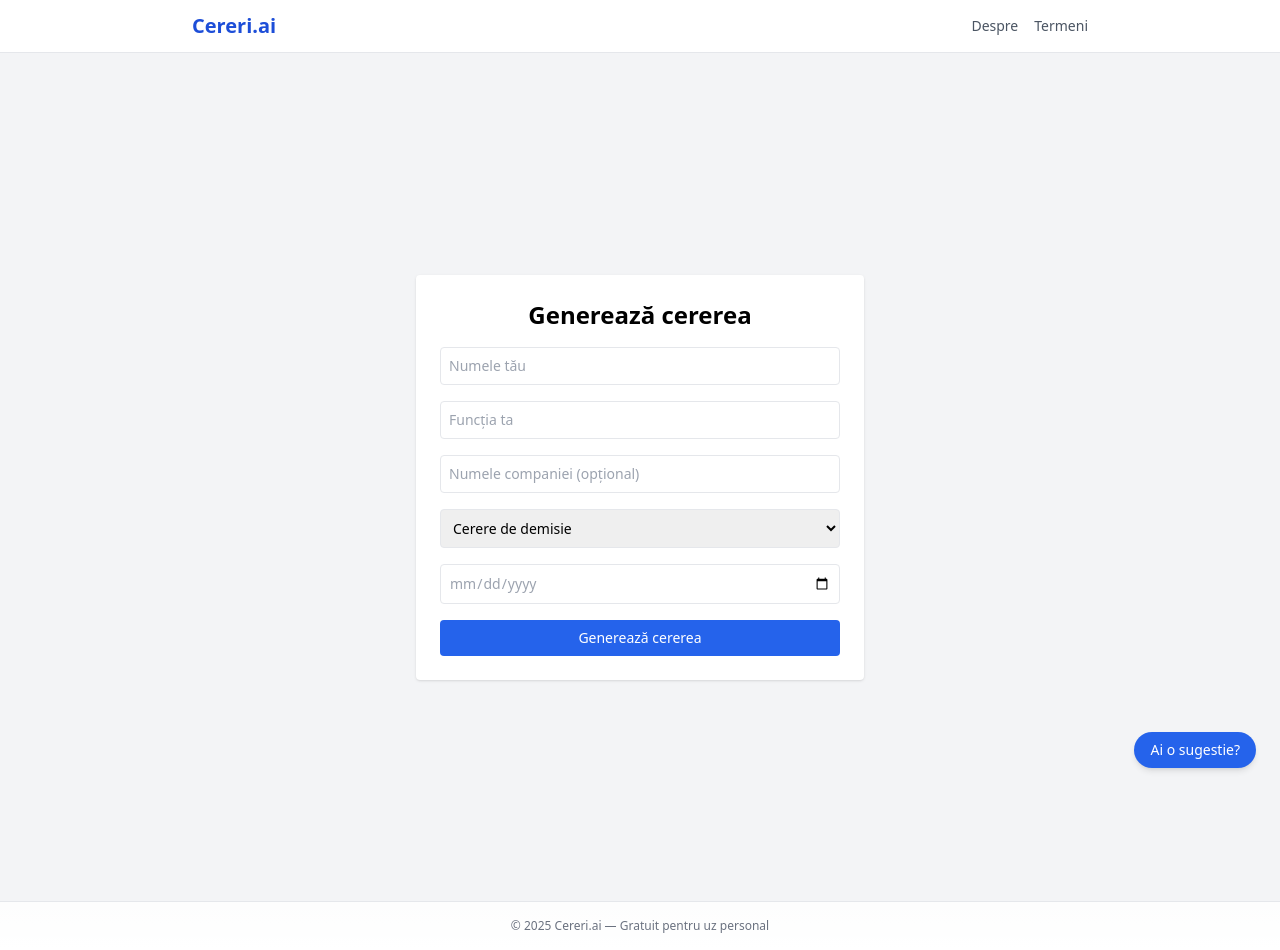
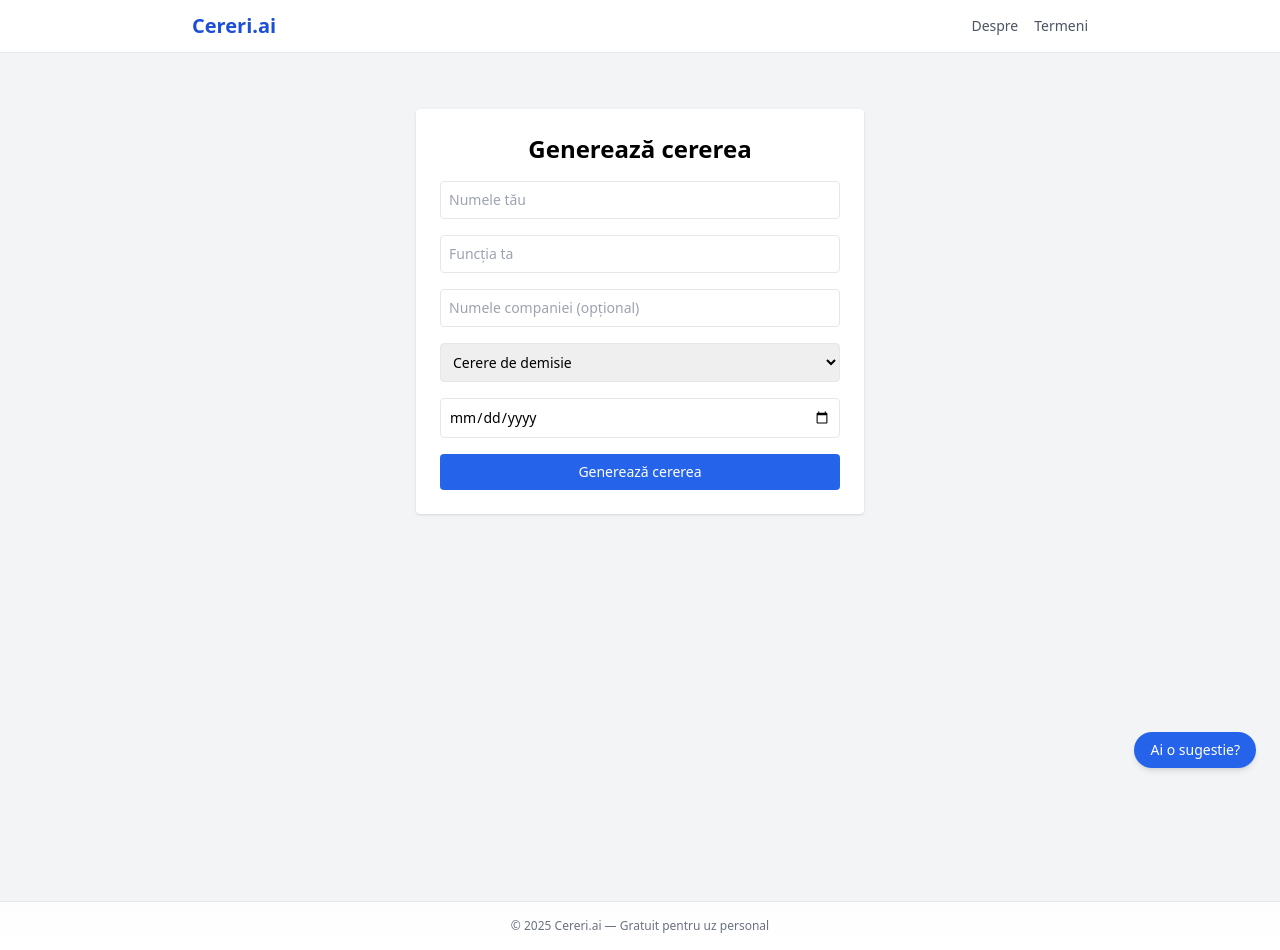
Before and after one commit to draghici95/cereri-ai, a Next.js app: page / in a window 1280 px wide. Built offline with nearby package versions, Linux system fonts and the light colour scheme.

Commit message:
Fix pozitie formular si placeholder data

```diff
--- a/src/pages/index.tsx
+++ b/src/pages/index.tsx
@@ -192,8 +192,8 @@ export default function Home() {
   };
 
   return (
-    <div className="min-h-screen flex items-center justify-center bg-gray-100 px-4">
-      <div className="w-full max-w-md bg-white p-6 rounded shadow space-y-4 relative">
+    <div className="min-h-screen flex items-start justify-center bg-gray-100 px-4 pt-8 relative">
+      <div className="w-full max-w-md bg-white p-6 rounded shadow space-y-4">
         <h1 className="text-2xl font-bold text-center">Generează cererea</h1>
 
         <input
@@ -250,10 +250,8 @@ export default function Home() {
             type="date"
             value={dataSingle}
             onChange={(e) => setDataSingle(e.target.value)}
-            className={`w-full border rounded p-2 text-sm ${
-              !dataSingle ? 'text-gray-400' : 'text-black'
-            }`}
-            placeholder="Selectează o dată"
+            className="w-full border rounded p-2 text-sm"
+            placeholder="Selectează data"
           />
         )}
 
@@ -294,7 +292,6 @@ export default function Home() {
         )}
       </div>
 
-      {/* Componenta de feedback */}
       <Feedback />
     </div>
   );
```
